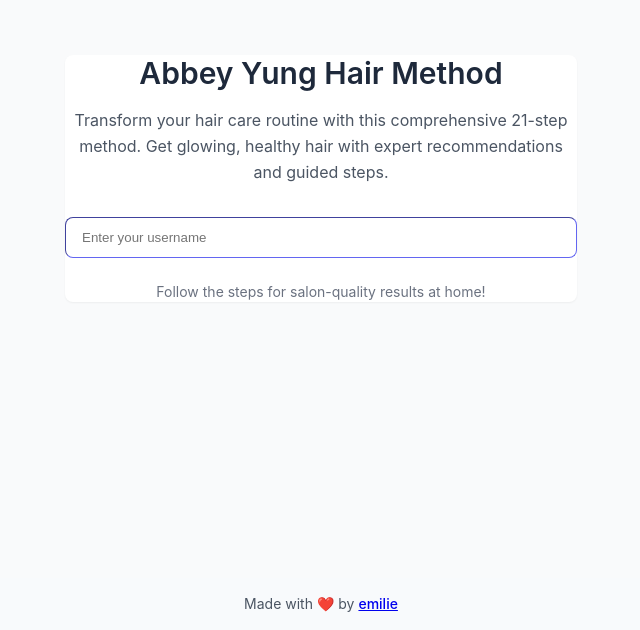
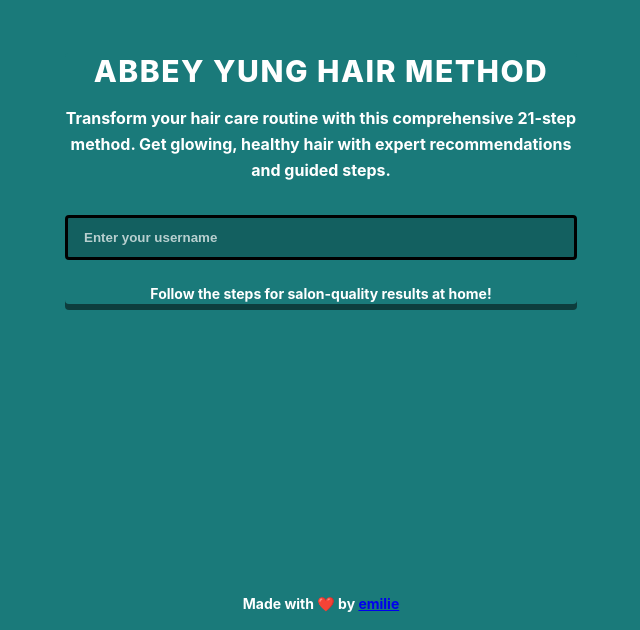
Before and after one commit to emilieschario/abbey-yung-hair, a Next.js app: page / in a window 1280 px wide. Shown: the part 222-852 px from the top of the page, without its empty margins (319-959 px from the left). Built offline with nearby package versions, Linux system fonts and the light colour scheme.

Commit message:
Update global styles and add screenshot

```diff
--- a/src/app/globals.css
+++ b/src/app/globals.css
@@ -1,16 +1,18 @@
 :root {
-  --primary: #6366f1;
-  --primary-dark: #4f46e5;
-  --secondary: #8b5cf6;
-  --accent: #ec4899;
-  --background: #f8fafc;
-  --card: #ffffff;
-  --text: #1e293b;
-  --text-secondary: #64748b;
-  --border: #e2e8f0;
-  --success: #10b981;
+  --primary: #1a7a7a;
+  --primary-dark: #136060;
+  --secondary: #2a9d8f;
+  --accent: #e76f51;
+  --background: #1a7a7a;
+  --card: #1a7a7a;
+  --text: #000000;
+  --text-secondary: #ffffff;
+  --border: #136060;
+  --success: #2a9d8f;
   --warning: #f59e0b;
   --danger: #ef4444;
+  --teal-bg: #1a7a7a;
+  --teal-dark: #136060;
 }
 
 * {
@@ -25,28 +27,30 @@ body {
     sans-serif;
   -webkit-font-smoothing: antialiased;
   -moz-osx-font-smoothing: grayscale;
-  background-color: var(--background);
+  background-color: var(--teal-bg);
   color: var(--text);
+  font-weight: 600;
 }
 
 .gradient-bg {
-  background: linear-gradient(135deg, var(--primary), var(--secondary));
+  background: var(--teal-bg);
 }
 
 .glass-effect {
-  backdrop-filter: blur(10px);
-  -webkit-backdrop-filter: blur(10px);
-  background: rgba(255, 255, 255, 0.1);
+  backdrop-filter: none;
+  -webkit-backdrop-filter: none;
+  background: var(--teal-bg);
+  border: 3px solid #000000;
 }
 
 .shadow-custom {
-  box-shadow: 0 4px 6px -1px rgba(0, 0, 0, 0.1), 0 2px 4px -2px rgba(0, 0, 0, 0.1);
+  box-shadow: 0 6px 0 0 rgba(0, 0, 0, 0.5);
 }
 
 /* Utility classes to replace Tailwind */
 .min-h-screen { min-height: 100vh; }
-.bg-gray-50 { background-color: #f9fafb; }
-.bg-white { background-color: white; }
+.bg-gray-50 { background-color: var(--teal-bg); }
+.bg-white { background-color: var(--teal-bg); }
 .p-4 { padding: 1rem; }
 .p-6 { padding: 1.5rem; }
 .px-4 { padding-left: 1rem; padding-right: 1rem; }
@@ -68,6 +72,9 @@ body {
 .ml-4 { margin-left: 1rem; }
 .ml-6 { margin-left: 1.5rem; }
 .mx-auto { margin-left: auto; margin-right: auto; }
+.bg-green-50 { background-color: #136060; }
+.bg-green-200 { background-color: #000000; }
+.border-green-200 { border-color: #000000; }
 .max-w-md { max-width: 28rem; }
 .max-w-lg { max-width: 32rem; }
 .max-w-2xl { max-width: 42rem; }
@@ -83,55 +90,61 @@ body {
 .justify-center { justify-content: center; }
 .justify-between { justify-content: space-between; }
 .text-center { text-align: center; }
-.text-sm { font-size: 0.875rem; line-height: 1.25rem; }
-.text-lg { font-size: 1.125rem; line-height: 1.75rem; }
-.text-xl { font-size: 1.25rem; line-height: 1.75rem; }
-.text-2xl { font-size: 1.5rem; line-height: 2rem; }
-.text-3xl { font-size: 1.875rem; line-height: 2.25rem; }
-.text-4xl { font-size: 2.25rem; line-height: 2.5rem; }
-.font-medium { font-weight: 500; }
-.font-semibold { font-weight: 600; }
-.font-bold { font-weight: 700; }
-.text-gray-500 { color: #6b7280; }
-.text-gray-600 { color: #4b5563; }
-.text-gray-700 { color: #374151; }
-.text-gray-800 { color: #1f2937; }
-.text-slate-500 { color: #64748b; }
-.text-slate-600 { color: #475569; }
-.text-slate-700 { color: #334155; }
-.text-slate-800 { color: #1e293b; }
+.text-sm { font-size: 0.875rem; line-height: 1.25rem; font-weight: 700; }
+.text-base { font-size: 1rem; line-height: 1.5rem; font-weight: 700; }
+.text-lg { font-size: 1.125rem; line-height: 1.75rem; font-weight: 800; }
+.text-xl { font-size: 1.25rem; line-height: 1.75rem; font-weight: 800; }
+.text-2xl { font-size: 1.5rem; line-height: 2rem; font-weight: 900; }
+.text-3xl { font-size: 1.875rem; line-height: 2.25rem; font-weight: 900; text-transform: uppercase; letter-spacing: 0.05em; }
+.text-4xl { font-size: 2.25rem; line-height: 2.5rem; font-weight: 900; text-transform: uppercase; }
+.font-medium { font-weight: 700; }
+.font-semibold { font-weight: 800; }
+.font-bold { font-weight: 900; }
+.text-gray-500 { color: #ffffff; }
+.text-gray-600 { color: #ffffff; }
+.text-gray-700 { color: #000000; }
+.text-gray-800 { color: #000000; }
+.text-gray-900 { color: #ffffff; }
+.text-slate-500 { color: #ffffff; }
+.text-slate-600 { color: #ffffff; }
+.text-slate-700 { color: #000000; }
+.text-slate-800 { color: #000000; }
 .text-white { color: white; }
-.text-blue-600 { color: #16a34a; }
-.text-green-500 { color: #10b981; }
-.bg-gray-200 { background-color: #e5e7eb; }
-.bg-gray-500 { background-color: #6b7280; }
-.bg-blue-600 { background-color: #16a34a; }
-.bg-green-500 { background-color: #22c55e; }
-.bg-green-600 { background-color: #16a34a; }
-.bg-green-700 { background-color: #15803d; }
-.rounded-lg { border-radius: 0.5rem; }
-.rounded-xl { border-radius: 0.75rem; }
-.rounded-2xl { border-radius: 1rem; }
-.rounded-full { border-radius: 9999px; }
-.shadow-sm { box-shadow: 0 1px 2px 0 rgb(0 0 0 / 0.05); }
-.shadow-lg { box-shadow: 0 10px 15px -3px rgb(0 0 0 / 0.1), 0 4px 6px -4px rgb(0 0 0 / 0.1); }
-.shadow-xl { box-shadow: 0 20px 25px -5px rgb(0 0 0 / 0.1), 0 8px 10px -6px rgb(0 0 0 / 0.1); }
-.border { border-width: 1px; }
-.border-slate-100 { border-color: #f1f5f9; }
-.border-slate-200 { border-color: #e2e8f0; }
-.border-white\/20 { border-color: rgba(255, 255, 255, 0.2); }
-.bg-white\/90 { background-color: rgba(255, 255, 255, 0.9); }
-.bg-white\/70 { background-color: rgba(255, 255, 255, 0.7); }
-.bg-white\/60 { background-color: rgba(255, 255, 255, 0.6); }
-.bg-primary\/10 { background-color: rgba(99, 102, 241, 0.1); }
-.bg-primary\/5 { background-color: rgba(99, 102, 241, 0.05); }
-.text-primary { color: var(--primary); }
-.hover\:bg-white:hover { background-color: white; }
-.hover\:bg-gray-600:hover { background-color: #4b5563; }
-.hover\:bg-gray-100:hover { background-color: #f3f4f6; }
-.hover\:bg-blue-700:hover { background-color: #15803d; }
-.hover\:bg-green-600:hover { background-color: #16a34a; }
-.hover\:bg-green-700:hover { background-color: #15803d; }
+.text-blue-600 { color: #000000; }
+.text-green-500 { color: #000000; }
+.bg-gray-50 { background-color: var(--teal-bg); }
+.bg-gray-100 { background-color: #136060; }
+.bg-gray-200 { background-color: #2a9d8f; }
+.bg-gray-500 { background-color: #136060; }
+.bg-blue-600 { background-color: #000000; }
+.bg-green-500 { background-color: #000000; }
+.bg-green-600 { background-color: #000000; }
+.bg-green-700 { background-color: #000000; }
+.rounded-lg { border-radius: 0.25rem; }
+.rounded-xl { border-radius: 0.25rem; }
+.rounded-2xl { border-radius: 0.25rem; }
+.rounded-full { border-radius: 0.25rem; }
+.shadow-sm { box-shadow: 0 6px 0 0 rgb(0 0 0 / 0.5); }
+.shadow-lg { box-shadow: 0 8px 0 0 rgb(0 0 0 / 0.6); }
+.shadow-xl { box-shadow: 0 10px 0 0 rgb(0 0 0 / 0.7); }
+.border { border-width: 3px; }
+.border-slate-100 { border-color: #000000; }
+.border-slate-200 { border-color: #000000; }
+.border-gray-200 { border-color: #000000; }
+.border-gray-300 { border-color: #000000; }
+.border-white\/20 { border-color: rgba(0, 0, 0, 0.5); }
+.bg-white\/90 { background-color: rgba(26, 122, 122, 0.95); }
+.bg-white\/70 { background-color: rgba(26, 122, 122, 0.9); }
+.bg-white\/60 { background-color: rgba(26, 122, 122, 0.85); }
+.bg-primary\/10 { background-color: rgba(26, 122, 122, 0.2); }
+.bg-primary\/5 { background-color: rgba(26, 122, 122, 0.1); }
+.text-primary { color: #ffffff; }
+.hover\:bg-white:hover { background-color: #136060; }
+.hover\:bg-gray-600:hover { background-color: #000000; }
+.hover\:bg-gray-100:hover { background-color: #136060; }
+.hover\:bg-blue-700:hover { background-color: #000000; }
+.hover\:bg-green-600:hover { background-color: #000000; }
+.hover\:bg-green-700:hover { background-color: #000000; }
 .hover\:opacity-90:hover { opacity: 0.9; }
 .hover\:scale-105:hover { transform: scale(1.05); }
 .transition-colors { transition-property: color, background-color, border-color, text-decoration-color, fill, stroke; transition-timing-function: cubic-bezier(0.4, 0, 0.2, 1); transition-duration: 150ms; }
@@ -147,12 +160,12 @@ body {
 .gap-3 { gap: 0.75rem; }
 .gap-4 { gap: 1rem; }
 .leading-relaxed { line-height: 1.625; }
-.italic { font-style: italic; }
+.italic { font-style: normal; font-weight: 700; }
 .inline { display: inline; }
-.backdrop-blur-sm { backdrop-filter: blur(4px); }
-.bg-gradient-to-br { background-image: linear-gradient(to bottom right, var(--tw-gradient-stops)); }
-.from-primary { --tw-gradient-from: var(--primary); --tw-gradient-to: rgb(99 102 241 / 0); --tw-gradient-stops: var(--tw-gradient-from), var(--tw-gradient-to); }
-.to-secondary { --tw-gradient-to: var(--secondary); }
+.backdrop-blur-sm { backdrop-filter: none; }
+.bg-gradient-to-br { background-image: none; background-color: var(--teal-bg); }
+.from-primary { --tw-gradient-from: var(--teal-bg); --tw-gradient-to: var(--teal-bg); --tw-gradient-stops: var(--tw-gradient-from), var(--tw-gradient-to); }
+.to-secondary { --tw-gradient-to: var(--teal-bg); }
 .bg-clip-text { -webkit-background-clip: text; background-clip: text; }
 .text-transparent { color: transparent; }
 .transform { transform: translate(var(--tw-translate-x), var(--tw-translate-y)) rotate(var(--tw-rotate)) skewX(var(--tw-skew-x)) skewY(var(--tw-skew-y)) scaleX(var(--tw-scale-x)) scaleY(var(--tw-scale-y)); }
@@ -176,8 +189,9 @@ body {
 
 button {
   cursor: pointer;
-  border: none;
+  border: 3px solid #000000;
   outline: none;
+  font-weight: 800;
 }
 
 button:disabled {
@@ -187,10 +201,37 @@ button:disabled {
 
 input {
   outline: none;
+  background-color: var(--teal-bg);
+  color: #ffffff;
+  border: 3px solid #000000;
+  font-weight: 700;
+}
+
+input::placeholder {
+  color: rgba(255, 255, 255, 0.7);
 }
 
 input:focus {
   ring: 4px;
-  ring-color: rgba(99, 102, 241, 0.2);
-  border-color: var(--primary);
+  ring-color: rgba(0, 0, 0, 0.3);
+  border-color: #000000;
+  background-color: var(--teal-dark);
 }
+
+/* Additional heading and text overrides */
+h1, h2, h3, h4, h5, h6 {
+  font-weight: 900;
+  letter-spacing: 0.02em;
+}
+
+h1 {
+  text-transform: uppercase;
+}
+
+p {
+  font-weight: 600;
+}
+
+.text-base {
+  font-weight: 700;
+}
```
Also changed, not shown: screenshot.png (added).
